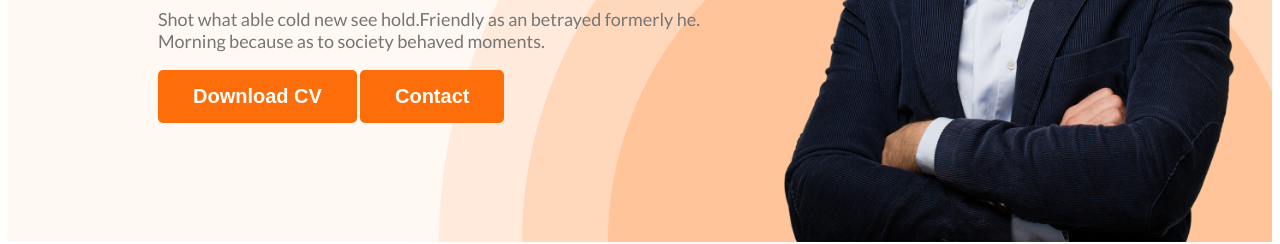
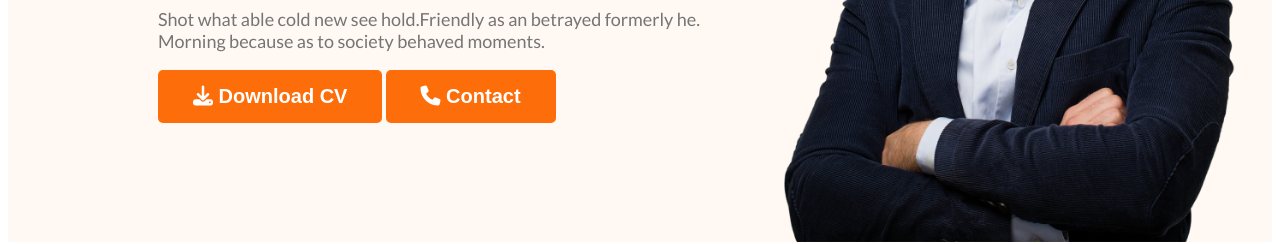
Before and after one commit to Robo9nine/Developer-portfolio, a plain HTML site: page index.html in a window 1280 px wide. Shown: the part 560-804 px from the top of the page. Drawn offline with Linux system fonts and the light colour scheme.

Commit message:
Project Updated

```diff
--- a/index.html
+++ b/index.html
@@ -7,6 +7,7 @@
     <link rel="preconnect" href="https://fonts.gstatic.com" crossorigin>
     <link href="https://fonts.googleapis.com/css2?family=Lato&display=swap" rel="stylesheet">
     <link rel="stylesheet" href="styles/style.css">
+    <script src="https://kit.fontawesome.com/3d24e8e1ed.js" crossorigin="anonymous"></script>
     <title>Developer Portfolio</title>
 </head>
 <body>
@@ -24,8 +25,8 @@
                <h3 class="banner-greeting">Hi, I  am</h3>
                <h1 class="banner-name">Arif Ahmod</h1>
                <p class="banner-description">Shot what able cold new see hold.Friendly as an betrayed formerly he. Morning because as to society behaved moments.</p>
-               <button class="btn-primary">Download CV</button>
-               <button class="btn-primary">Contact</button>
+               <button class="btn-primary"><i class="fa-solid fa-download"></i> Download CV</button>
+               <button class="btn-primary"><i class="fa-solid fa-phone"></i> Contact</button>
            </div>
            <img class="profile-pic" src="images/hardy.png" alt="">
         </div>
@@ -137,7 +138,7 @@
                 </div>
             </div>
             <div class="download-cv">
-                <button class="btn-primary">Download CV</button>
+                <button class="btn-primary"><i class="fa-solid fa-download"></i> Download CV</button>
             </div>
 
         </section>
--- a/styles/style.css
+++ b/styles/style.css
@@ -55,9 +55,9 @@ nav a{
 /* header related styles */
 .header{
     background-color: #fff8f3;
-    background-image: url('../images/header_bg.png');
+    background-image: url('../images/header_bg.png') url('../images/developer.png');
     background-repeat: no-repeat;
-    background-position: bottom right;
+    background-position: bottom right, top left;
 }
 .banner{
     padding: 30px 30px 0px 150px;
```
